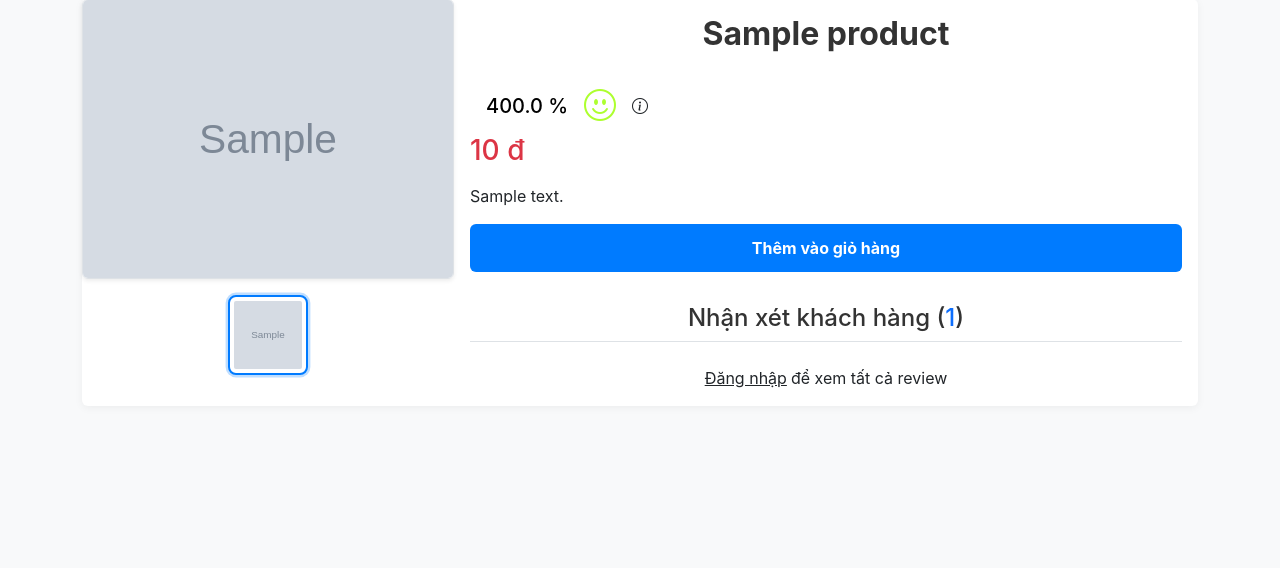
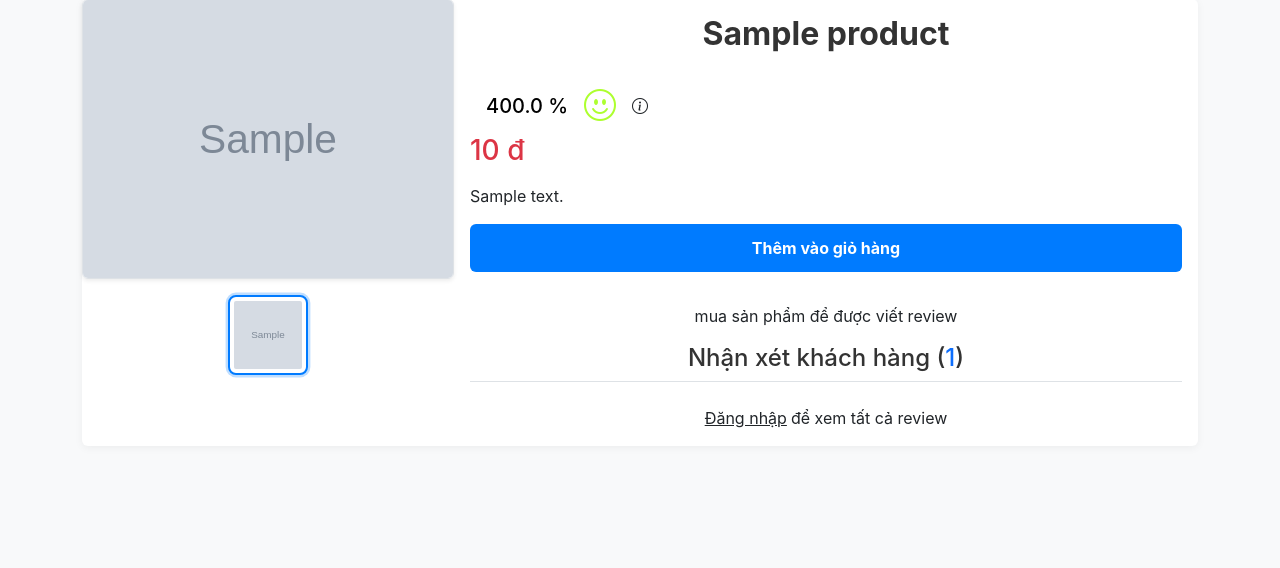
Before and after one commit to vodaiphuoc/ecomm-djan, a Django app: page /detail/1 in a window 1280 px wide. Shown: the part 81-649 px from the top of the page. Run offline with Django 4.2, Linux system fonts and the light colour scheme; tables that the repository leaves empty hold one stand-in row (values such as "Sample post"); grey boxes marked "Sample" are stand-in pictures; parts of the project's set-up code (start-up, migrations or seed data) failed here and were passed over; some libraries are stand-ins or nearby versions.

Commit message:
display hint

```diff
--- a/django-code/products/templates/products/product_detail.html
+++ b/django-code/products/templates/products/product_detail.html
@@ -79,6 +79,10 @@
             </div>
 
             <div class="card-body">
+                {% if not allow_to_review %}
+                    <p class="text-center">mua sản phẩm để được viết review</p>
+                {% endif %}
+
                 <h4 class="card-title mb-4 border-bottom pb-2">
                     Nhận xét khách hàng (<span class="text-primary">{{ product.reviews.count }}</span>)
                 </h4>
--- a/django-code/products/views.py
+++ b/django-code/products/views.py
@@ -12,7 +12,7 @@ from reviews.forms import ReviewForm
 from products.models import Product, Category
 from orders.models import Order
 
-# @ratelimit(key='ip', rate='5/m', block=True)
+@ratelimit(key='ip', rate='5/m', block=True)
 def product_list(
         request: HttpRequest,
         category_slug:str = None,
```
